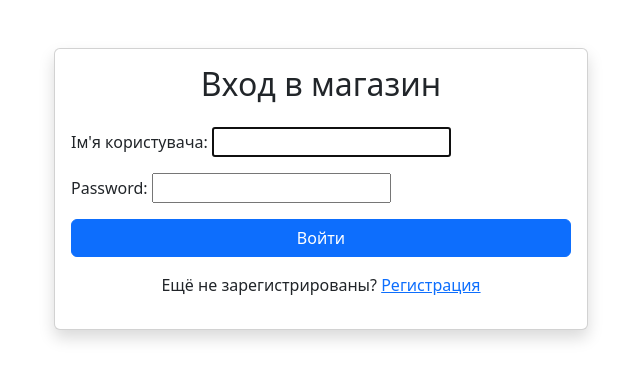
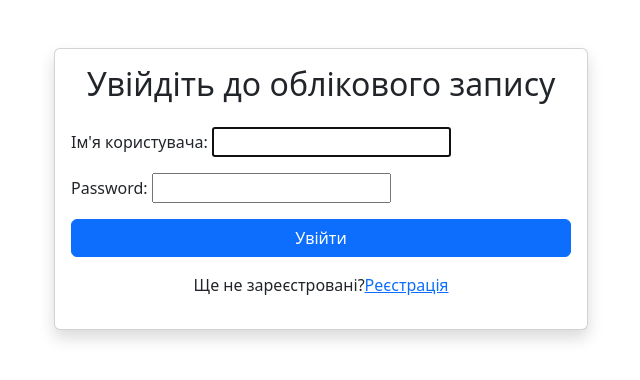
Before and after one commit to Minard1usz/Hillel-Django-HW, a Django app: page /users/login/ in a window 1280 px wide. Shown: the part 56-436 px from the top of the page, without its empty margins (319-959 px from the left). Run offline with Django 5.2, Linux system fonts and the light colour scheme.

Commit message:
internationalization completed

```diff
--- a/Django-project_Bookstore/users/templates/users/login.html
+++ b/Django-project_Bookstore/users/templates/users/login.html
@@ -1,18 +1,18 @@
 {% extends 'shop_app/base.html' %}
-
+{% load i18n %}
 {% block content %}
 <div class="container mt-5">
     <div class="row justify-content-center">
         <div class="col-md-6">
             <div class="card shadow">
                 <div class="card-body">
-                    <h2 class="card-title text-center mb-4">Вход в магазин</h2>
+                    <h2 class="card-title text-center mb-4">{% translate "Увійдіть до облікового запису" %}</h2>
                     <form method="post">
                         {% csrf_token %}
                         {{ form.as_p }}
-                        <button type="submit" class="btn btn-primary w-100">Войти</button>
+                        <button type="submit" class="btn btn-primary w-100">{% translate "Увійти" %}</button>
                     </form>
-                    <p class="mt-3 text-center">Ещё не зарегистрированы? <a href="{% url 'users:register' %}">Регистрация</a></p>
+                    <p class="mt-3 text-center">{% translate "Ще не зареєстровані?" %}<a href="{% url 'users:register' %}">{% translate "Реєстрація" %}</a></p>
                 </div>
             </div>
         </div>
```
Also changed, not shown: Django-project_Bookstore/users/templates/users/register.html (+4 -4 lines), Django-project_Bookstore/locale/en/LC_MESSAGES/django.po, 2 other files.
